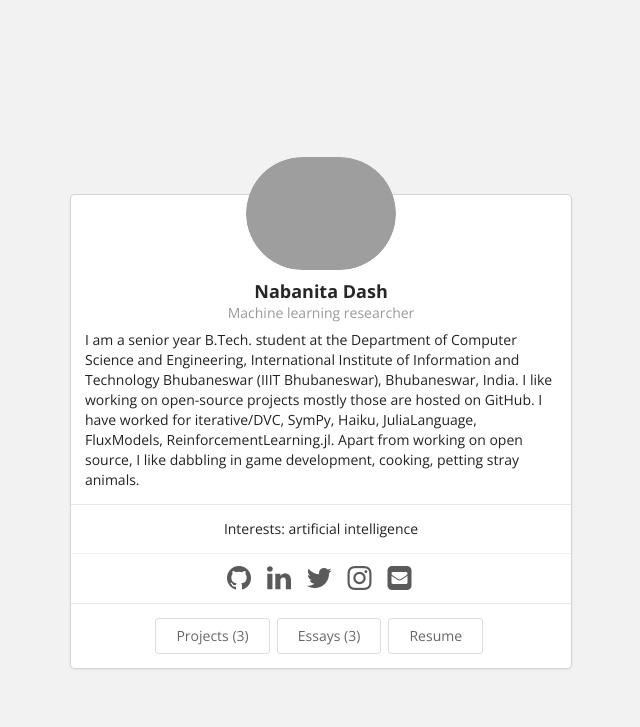
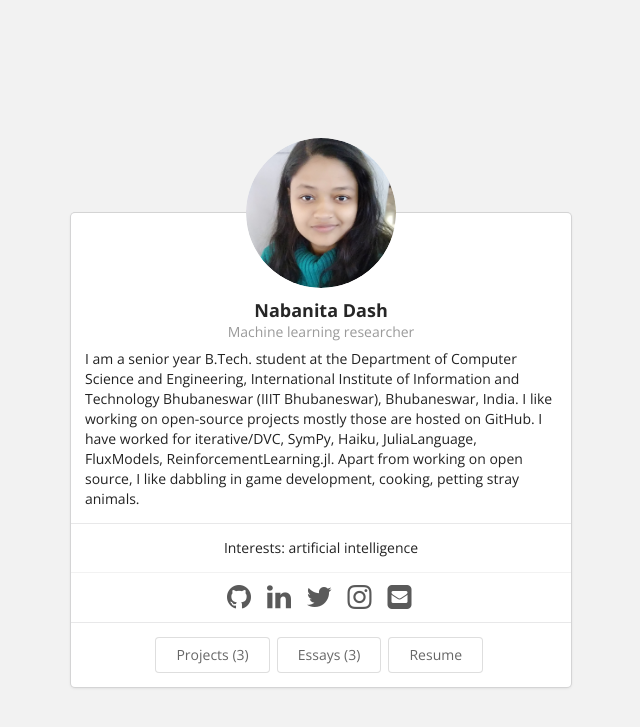
Before and after one commit to dnabanita7/nabanita7.github.io, a Jekyll site: the page built from index.html, in a window 1280 px wide. Shown: the top 727 px of the page, without its empty margins (319-959 px from the left). Built offline with Jekyll 4.4.1, drawn with Linux system fonts in a browser that asks for light colours.

Commit message:
Update bio.json

```diff
--- a/_data/bio.json
+++ b/_data/bio.json
@@ -2,7 +2,7 @@
   "basics": {
     "name": "Nabanita Dash",
     "label": "Machine learning researcher",
-    "picture": "https://techfolios.github.io/template/images/",
+    "picture": "https://techfolios.github.io/template/images/photo.png",
     "email": "dashnabanita@gmail.com",
     "phone": "+91-8249665459",
     "website": "https://dnabanita7.github.io",
```
